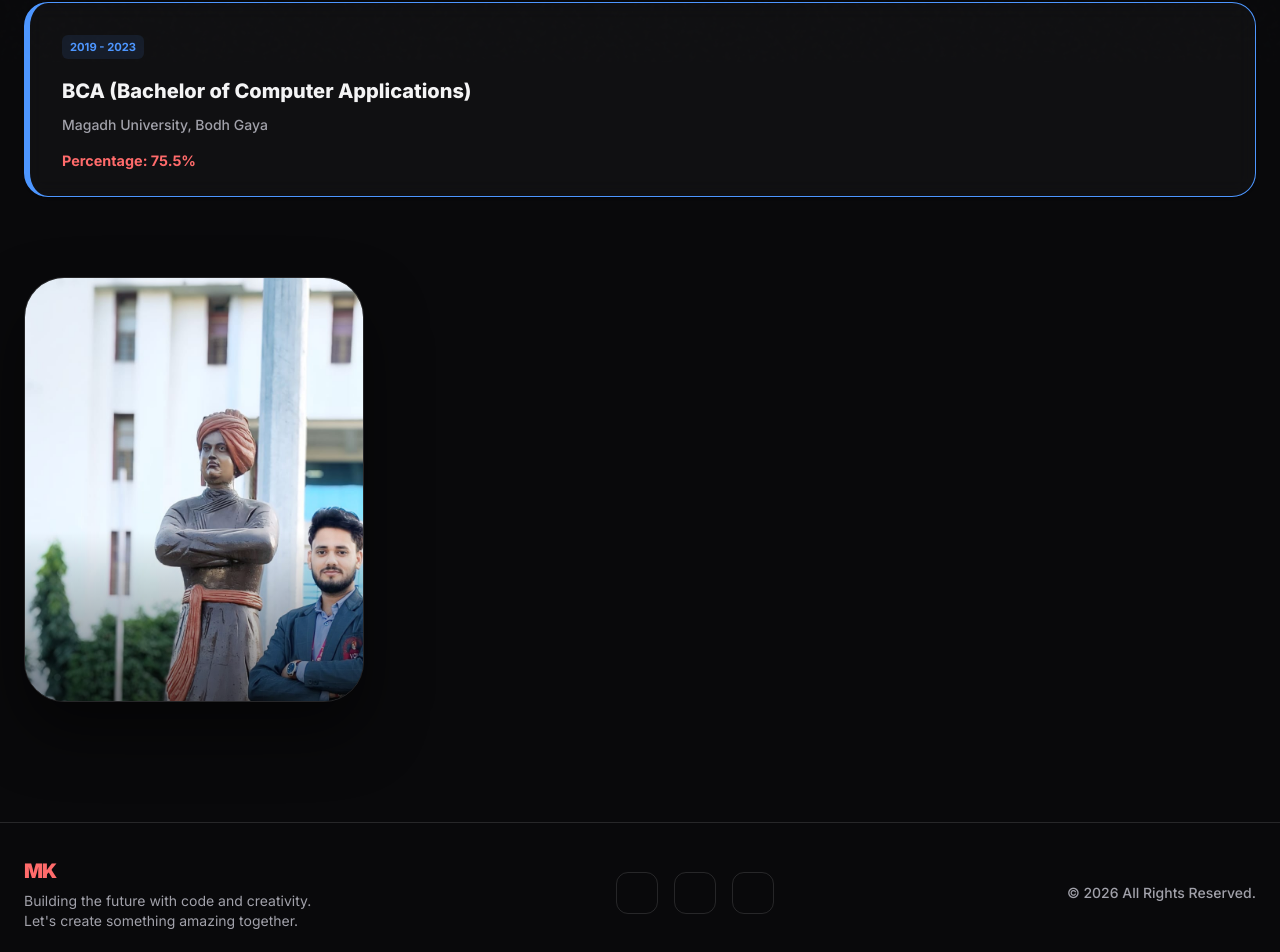
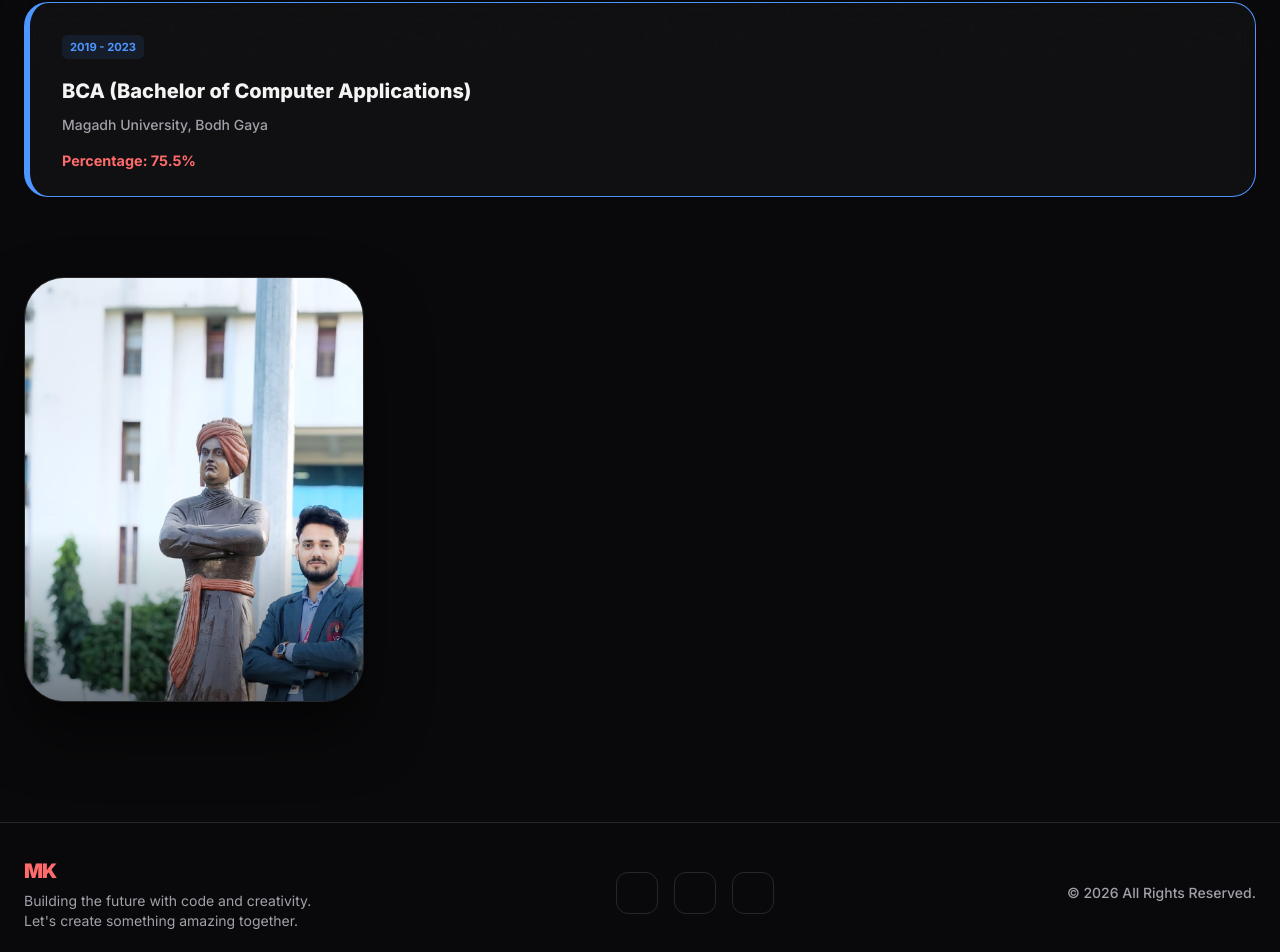
Before and after one commit to manish-9939/portfolio, a React (Vite) app: page /about in a window 1280 px wide. Shown: the part 738-1690 px from the top of the page. Built offline with nearby package versions, Linux system fonts and the light colour scheme; some icons are missing.

Commit message:
UI: Adjusted image zoom and position to bring user back into focus

```diff
--- a/src/components/About.jsx
+++ b/src/components/About.jsx
@@ -141,8 +141,8 @@ const About = () => {
                                         width: '100%',
                                         height: '100%',
                                         objectFit: 'cover',
-                                        objectPosition: 'center 18%',
-                                        transform: 'scale(1.4)'
+                                        objectPosition: 'center 10%',
+                                        transform: 'scale(1.25)'
                                     }}
                                 />
                             </Box>
--- a/src/components/Hero.jsx
+++ b/src/components/Hero.jsx
@@ -213,8 +213,8 @@ const Hero = () => {
                             height: '100%',
                             borderRadius: 0,
                             '& img': {
-                                objectPosition: 'center 20%',
-                                transform: 'scale(1.4)',
+                                objectPosition: 'center 8%',
+                                transform: 'scale(1.25)',
                                 filter: 'contrast(1.05) brightness(1.05)'
                             }
                         }}
```
